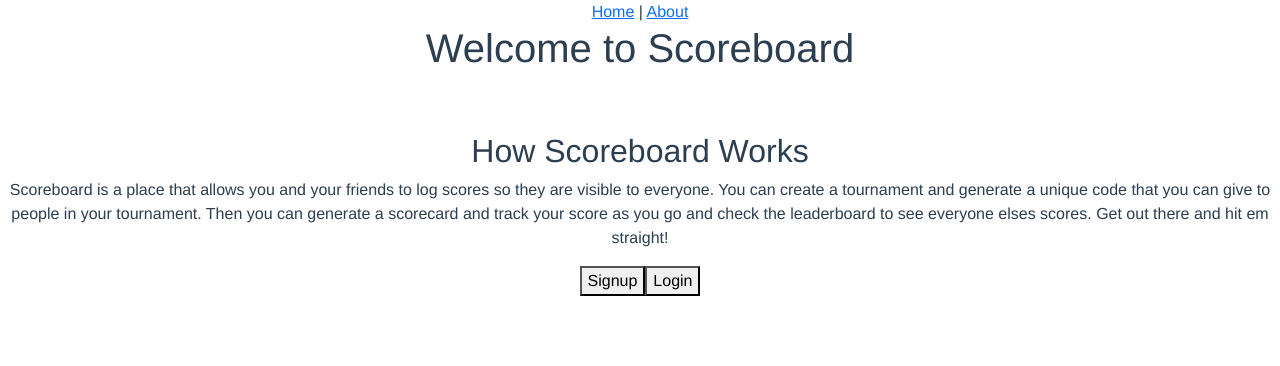
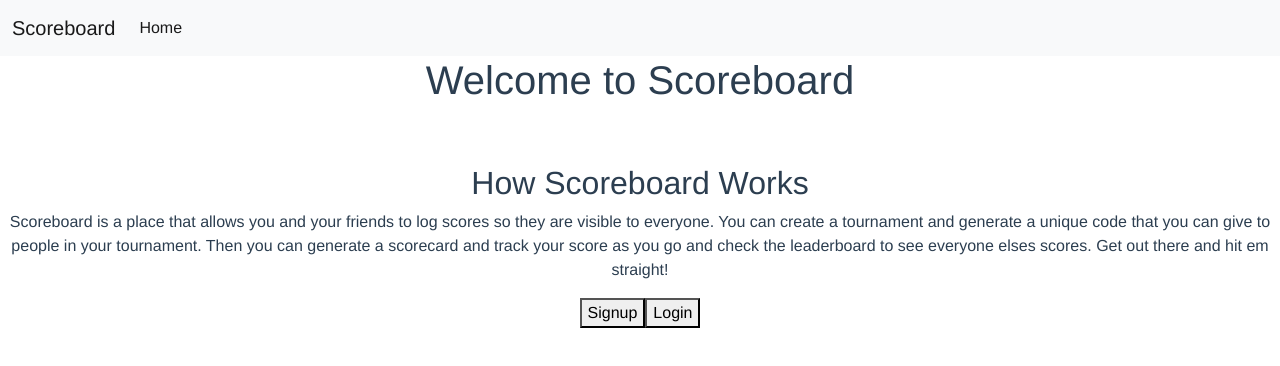
Before and after one commit to SymensJeffrey/golf_vue, a Vue app: page / in a window 1280 px wide. Shown: the top 366 px of the page. Built offline with nearby package versions, Linux system fonts and the light colour scheme.

Commit message:
add navbar

```diff
--- a/src/App.vue
+++ b/src/App.vue
@@ -1,11 +1,32 @@
 <template>
   <div id="app">
-    <div id="nav">
+    <!-- <div id="nav">
       <router-link to="/">Home</router-link> |
       <router-link to="/about">About</router-link>
       <router-link v-if="isLoggedIn()" to="/scores">| Scorecards |</router-link>
       <router-link v-if="isLoggedIn()" to="/logout">Logout</router-link>
-    </div>
+    </div> -->
+    <nav class="navbar navbar-expand-lg navbar-light bg-light">
+      <div class="container-fluid">
+        <a class="navbar-brand" href="/">Scoreboard</a>
+        <button class="navbar-toggler" type="button" data-bs-toggle="collapse" data-bs-target="#navbarNav" aria-controls="navbarNav" aria-expanded="false" aria-label="Toggle navigation">
+          <span class="navbar-toggler-icon"></span>
+        </button>
+        <div class="collapse navbar-collapse" id="navbarNav">
+          <ul class="navbar-nav">
+            <li class="nav-item">
+              <a class="nav-link active" aria-current="page" href="/">Home</a>
+            </li>
+            <li class="nav-item">
+              <a class="nav-link" v-if="isLoggedIn()" href="/scores">Scorecard</a>
+            </li>
+            <li class="nav-item">
+              <a class="nav-link" v-if="isLoggedIn()" href="/logout">Logout</a>
+            </li>
+          </ul>
+        </div>
+      </div>
+    </nav>
     <router-view />
   </div>
 </template>
```
